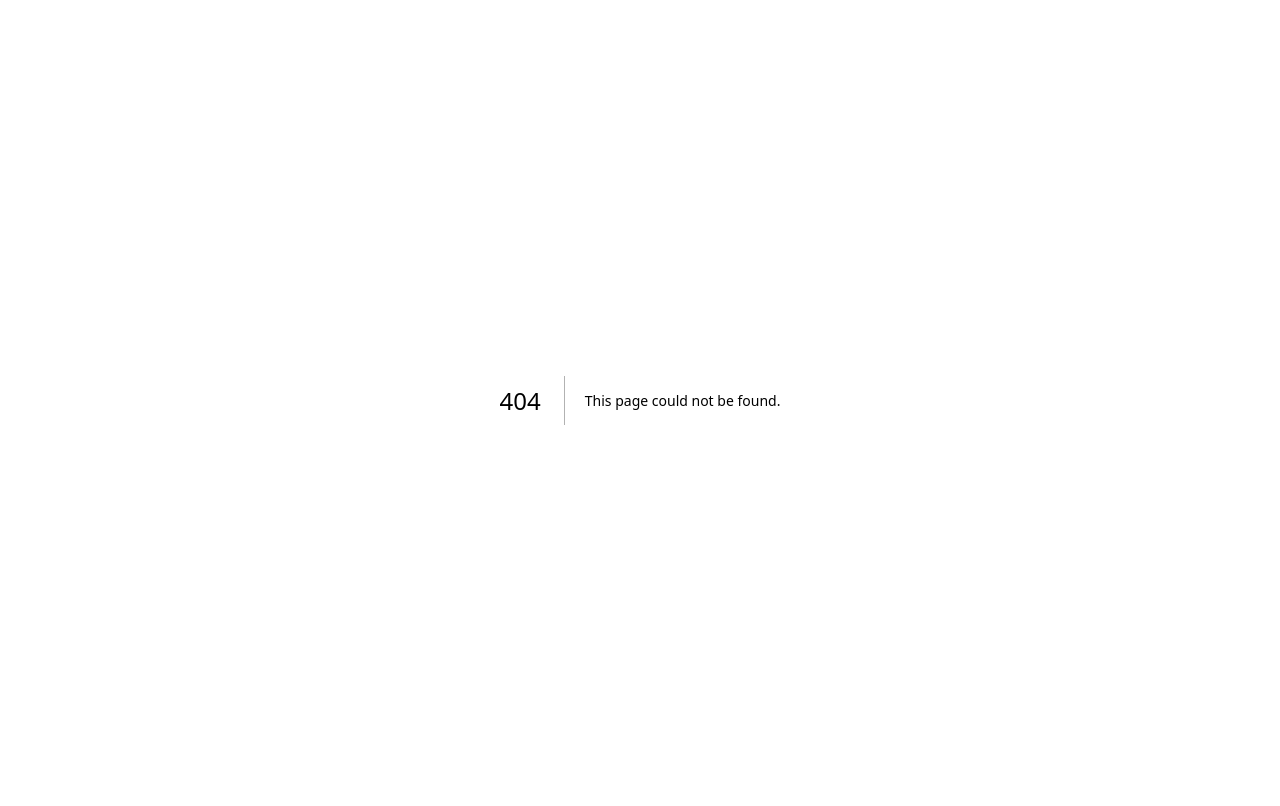
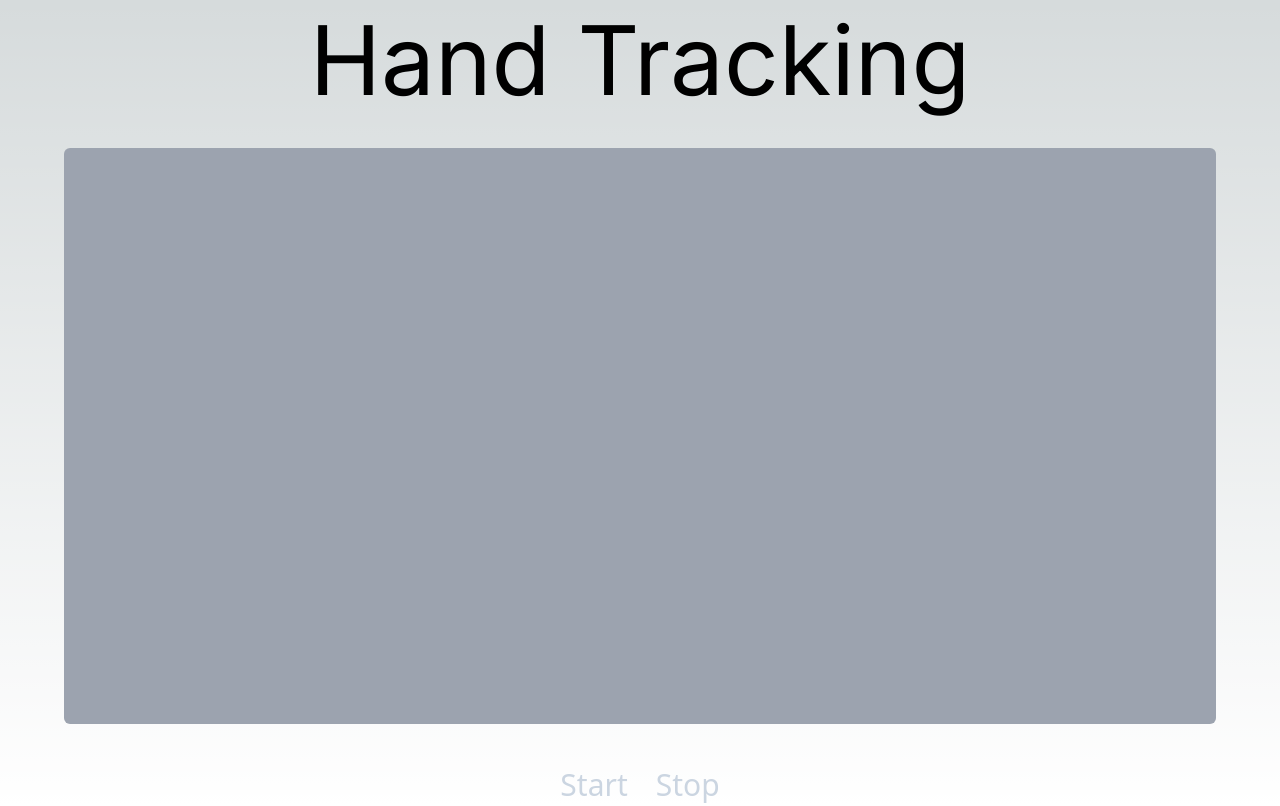
Before and after one commit to RajKunx2/handtrack, a Next.js app: page /video-page in a window 1280 px wide. Before the commit this address had no page. Built offline with nearby package versions, Linux system fonts and the light colour scheme.

Commit message:
Added video element in video-page route

```diff
--- /dev/null
+++ b/src/app/video-page/page.js
@@ -0,0 +1,49 @@
+"use client";
+import { useEffect } from "react";
+
+const startVideo = () => {
+  const videoElement = document.querySelector("#webcam-video");
+  if (navigator.mediaDevices.getUserMedia) {
+    navigator.mediaDevices
+      .getUserMedia({ video: true })
+      .then((stream) => {
+        videoElement.srcObject = stream;
+      })
+      .catch((error) => {
+        console.error(`Could not access video: ${error}`);
+      });
+  }
+  videoElement.play();
+};
+
+const stopVideo = () => {
+  const videoElement = document.querySelector("#webcam-video");
+  videoElement.pause();
+  videoElement.srcObject = null;
+};
+
+export default function VideoPage() {
+  return (
+    <main>
+      <h1 className="text-8xl w-fit mx-auto my-3">Hand Tracking</h1>
+      <video
+        id="webcam-video"
+        className="w-[90%] bg-gray-400 mx-auto my-10 rounded-md [transform:rotateY(180deg)]"
+      ></video>
+      <div className="flex space-x-4 w-full mx-auto justify-center">
+        <button
+          onClick={startVideo}
+          className="text-3xl font-sans hover:bg-blue-400 text-slate-300 hover:text-slate-800 px-[6px] py-[3px] rounded-md transition-all duration-200"
+        >
+          Start
+        </button>
+        <button
+          onClick={stopVideo}
+          className="text-3xl font-sans hover:bg-blue-400 text-slate-300 hover:text-slate-800 px-[6px] py-[3px] rounded-md transition-all duration-200"
+        >
+          Stop
+        </button>
+      </div>
+    </main>
+  );
+}
```
